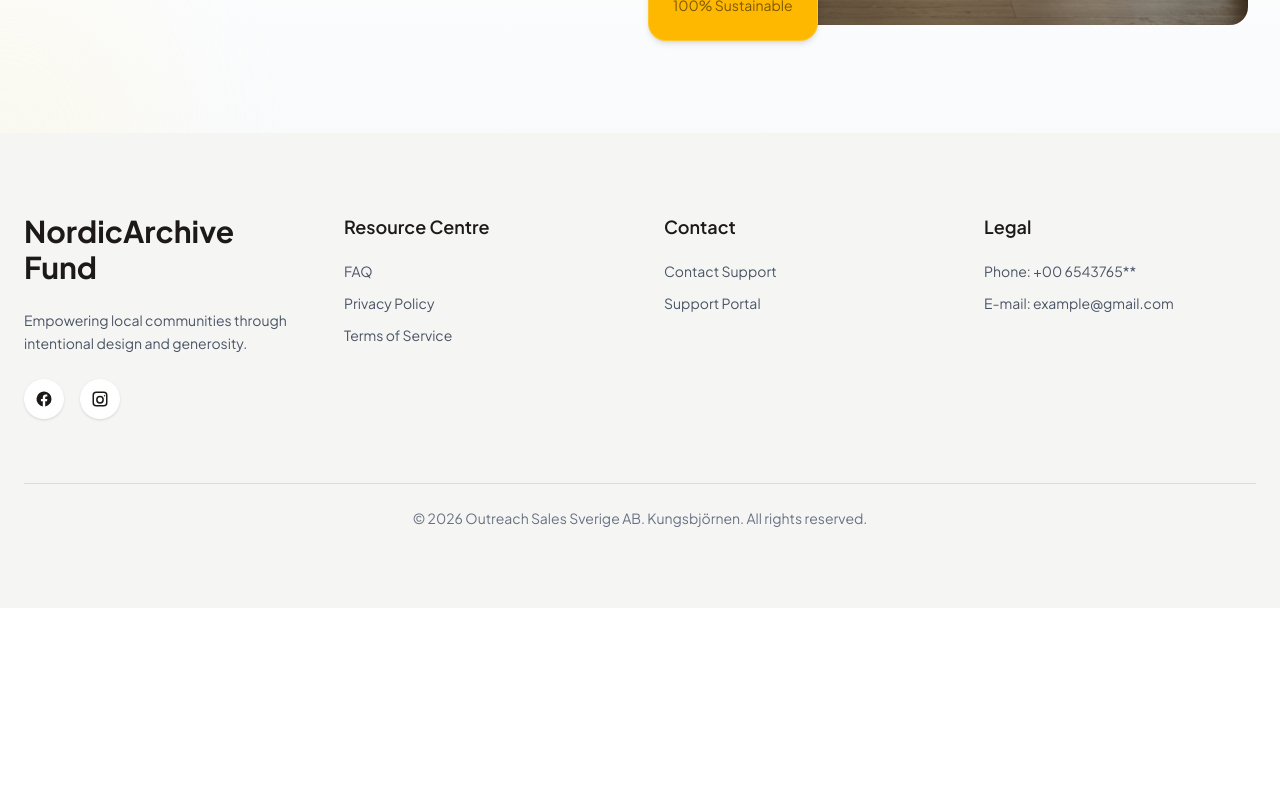
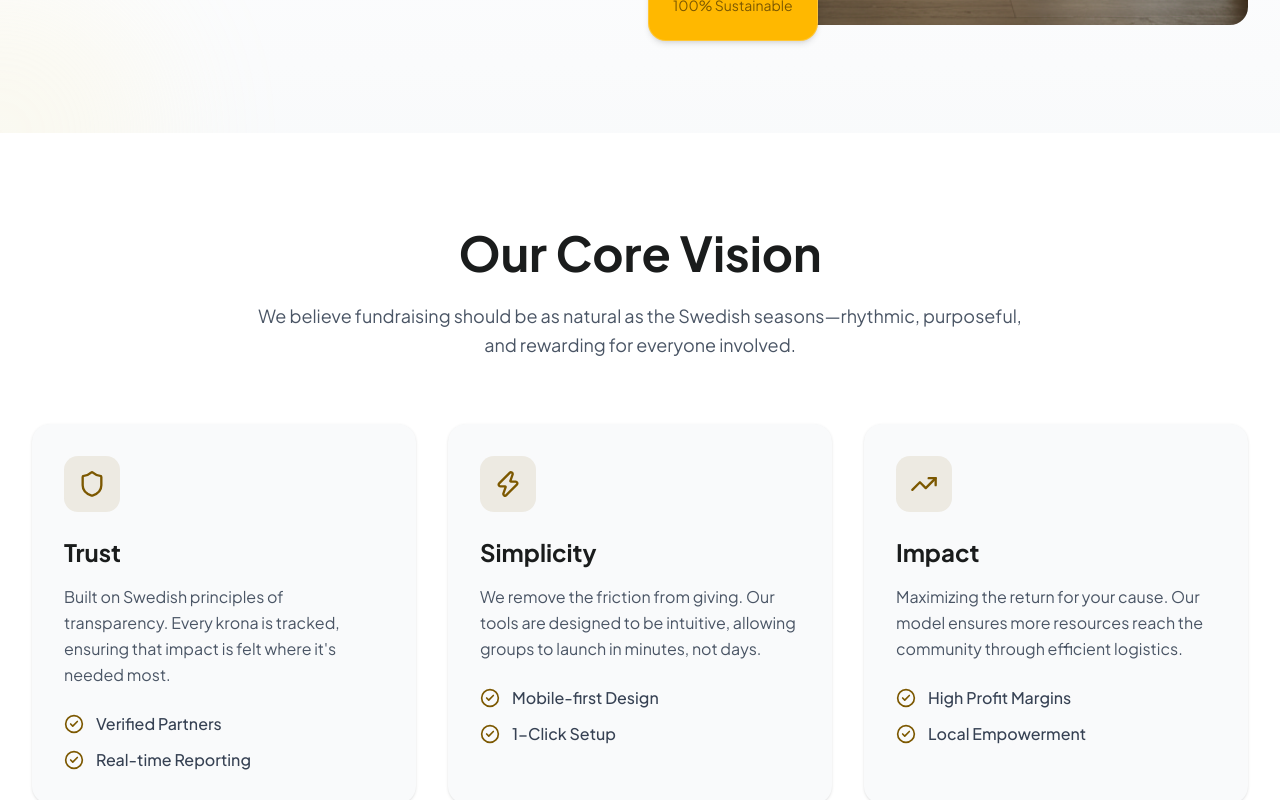
Before and after one commit to apponislam/proteinw-frontend, a Next.js app: page /mission in a window 1280 px wide. Shown: the part 760-1560 px from the top of the page. Before the commit the page ends 1368 px from the top, so only its background shows below. Built offline with nearby package versions, Linux system fonts and the light colour scheme; no server answers.

Commit message:
mission page adding

```diff
--- a/app/(root)/mission/page.tsx
+++ b/app/(root)/mission/page.tsx
@@ -1,3 +1,4 @@
+import { CoreVision } from "@/components/mission/CoreVision";
 import { MissionHero } from "@/components/mission/MissionHero";
 import { Metadata } from "next";
 
@@ -10,6 +11,7 @@ const page = () => {
     return (
         <>
             <MissionHero />
+            <CoreVision />
         </>
     );
 };
--- /dev/null
+++ b/components/mission/CoreVision.tsx
@@ -0,0 +1,59 @@
+import { Shield, Zap, TrendingUp, CheckCircle2 } from "lucide-react";
+
+export function CoreVision() {
+    const pillars = [
+        {
+            icon: Shield,
+            title: "Trust",
+            description: "Built on Swedish principles of transparency. Every krona is tracked, ensuring that impact is felt where it's needed most.",
+            features: ["Verified Partners", "Real-time Reporting"],
+        },
+        {
+            icon: Zap,
+            title: "Simplicity",
+            description: "We remove the friction from giving. Our tools are designed to be intuitive, allowing groups to launch in minutes, not days.",
+            features: ["Mobile-first Design", "1-Click Setup"],
+        },
+        {
+            icon: TrendingUp,
+            title: "Impact",
+            description: "Maximizing the return for your cause. Our model ensures more resources reach the community through efficient logistics.",
+            features: ["High Profit Margins", "Local Empowerment"],
+        },
+    ];
+
+    return (
+        <section className="py-24 bg-white">
+            <div className="mx-auto container px-4 sm:px-6 lg:px-8">
+                {/* Section Header */}
+                <div className="text-center max-w-3xl mx-auto mb-16">
+                    <h2 className="text-3xl sm:text-5xl font-bold text-[#1A1C1C] mb-6">Our Core Vision</h2>
+                    <p className="text-lg text-gray-600 leading-relaxed">We believe fundraising should be as natural as the Swedish seasons—rhythmic, purposeful, and rewarding for everyone involved.</p>
+                </div>
+
+                {/* Pillars Grid */}
+                <div className="grid grid-cols-1 md:grid-cols-3 gap-8">
+                    {pillars.map((pillar, index) => (
+                        <div key={index} className="p-8 bg-gray-50 rounded-2xl shadow-sm">
+                            <div className="w-14 h-14 bg-[#7C58001A] rounded-xl flex items-center justify-center mb-6">
+                                <pillar.icon className="w-7 h-7 text-[#7C5800]" />
+                            </div>
+                            <h3 className="text-2xl font-bold text-[#1A1C1C] mb-4">{pillar.title}</h3>
+                            <p className="text-gray-600 leading-relaxed mb-6">{pillar.description}</p>
+
+                            {/* Features with Checkmarks */}
+                            <div className="space-y-3">
+                                {pillar.features.map((feature, featureIndex) => (
+                                    <div key={featureIndex} className="flex items-center gap-3">
+                                        <CheckCircle2 className="w-5 h-5 text-[#7C5800] shrink-0" />
+                                        <span className="text-gray-700 font-medium">{feature}</span>
+                                    </div>
+                                ))}
+                            </div>
+                        </div>
+                    ))}
+                </div>
+            </div>
+        </section>
+    );
+}
```
